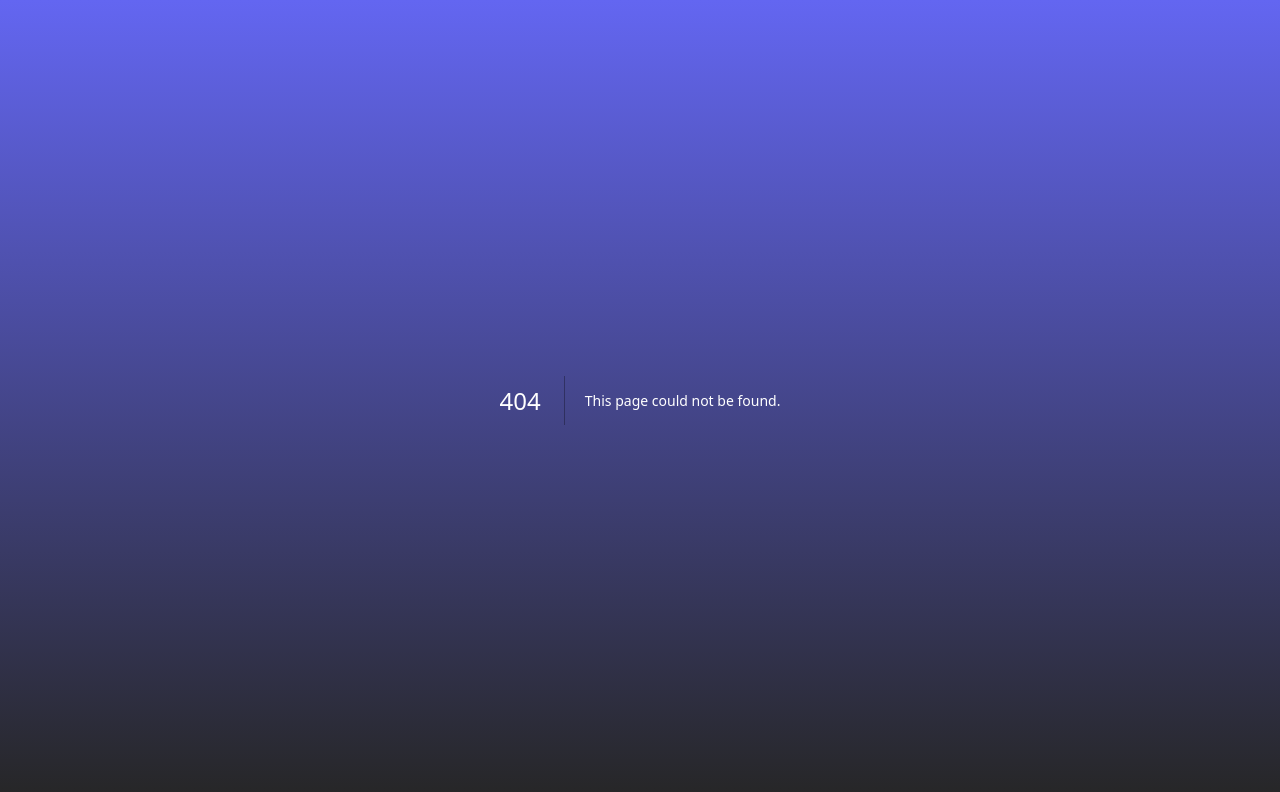
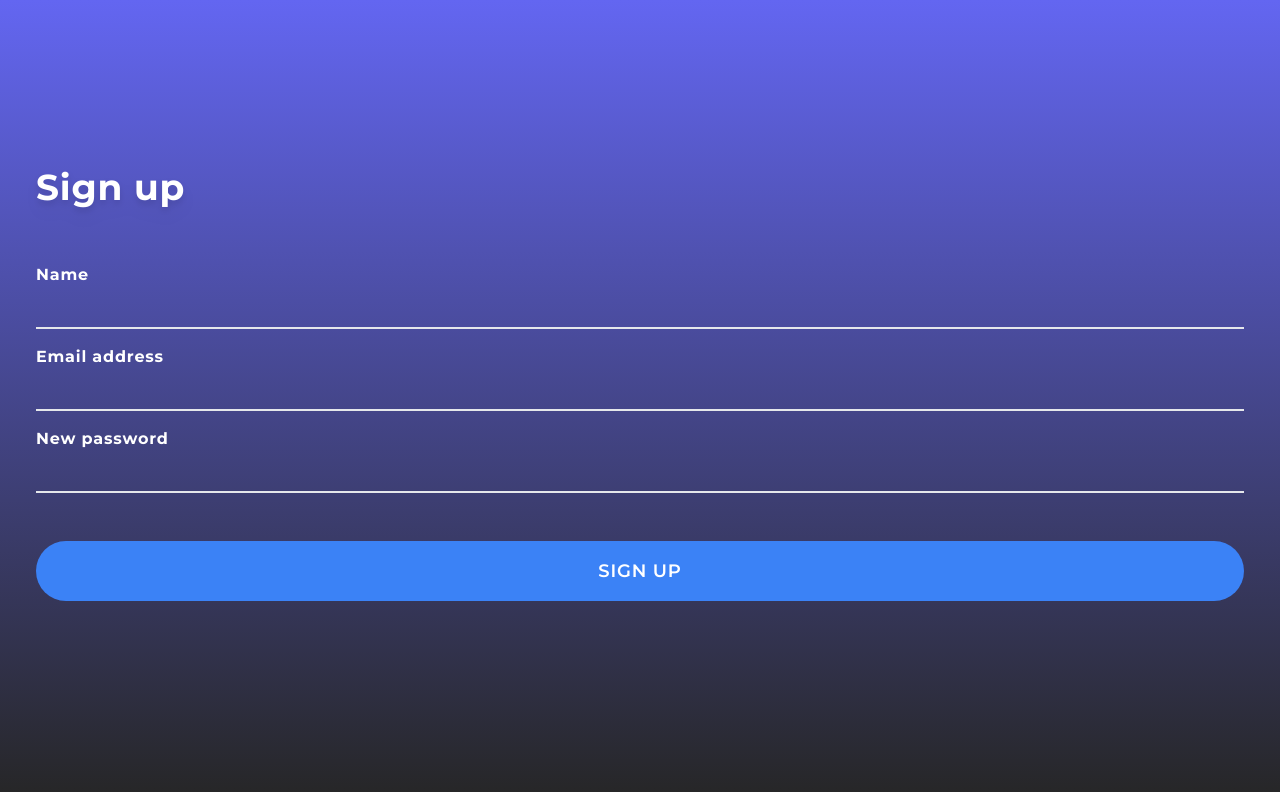
Before and after one commit to BerkanYuksel25/campus-buddy, a Next.js app: page /sign-up in a window 1280 px wide. Before the commit this address had no page. Shown: the top 792 px of the page. Built offline with nearby package versions, Linux system fonts and the light colour scheme.

Commit message:
CB-5: Initialise the sign up view

```diff
--- a/app/components/client.tsx
+++ b/app/components/client.tsx
@@ -1,6 +1,7 @@
 "use client";
 
 import Image from "next/image";
+import { useRouter } from "next/router";
 import { ButtonHTMLAttributes } from "react";
 
 export const CircularButton = ({
--- a/app/components/server.tsx
+++ b/app/components/server.tsx
@@ -4,6 +4,12 @@ import { ReactNode } from "react";
 export const CampusBuddySplash = () => (
   <h1 className="animate-bounce text-white text-4xl text font-bold self-center drop-shadow-lg">
     CampusBuddy
+  </h1>
+);
+
+export const Title = ({ children }: { children: string }) => (
+  <h1 className="text-white text-4xl text drop-shadow-lg font-bold pb-10">
+    {children}
   </h1>
 );
 
@@ -17,18 +23,18 @@ export const Form = ({ children }: { children: ReactNode }) => {
 
 export const Field = ({
   type,
-  label,
+  children,
 }: {
   type: HTMLInputTypeAttribute;
-  label: string;
+  children: string;
 }) => {
   return (
     <>
-      <label htmlFor={label} className="font-bold">
-        {label}
+      <label htmlFor={children} className="font-bold">
+        {children}
       </label>
       <input
-        id={label}
+        id={children}
         type={type}
         className="bg-transparent border-b-2 outline-none focus-visible:border-b-blue-500"
       />
--- a/app/page.tsx
+++ b/app/page.tsx
@@ -1,5 +1,5 @@
 import { CampusBuddySplash } from "./components/server";
 
-const Home = () => <CampusBuddySplash />;
+const HomePage = () => <CampusBuddySplash />;
 
-export default Home;
+export default HomePage;
--- a/app/sign-in/components/server.tsx
+++ b/app/sign-in/components/server.tsx
@@ -1,15 +1,11 @@
-import { Field } from "@/app/components/server";
+import { Field, Title } from "@/app/components/server";
 import Link from "next/link";
 
-export const Title = () => (
-  <h1 className="text-white text-4xl text drop-shadow-lg font-bold pb-10">
-    Sign in
-  </h1>
-);
+export const SignInTitle = () => <Title>Sign in</Title>;
 
-export const EmailField = () => <Field type="email" label="Email address" />;
+export const EmailField = () => <Field type="email">Email address</Field>;
 
-export const PasswordField = () => <Field type="password" label="Password" />;
+export const PasswordField = () => <Field type="password">Password</Field>;
 
 export const ForgotPasswordLink = () => (
   <Link
@@ -23,7 +19,7 @@ export const ForgotPasswordLink = () => (
 export const SignUpLink = () => (
   <div className="self-center uppercase text-xs font-semibold">
     Don&apos;t have an account?
-    <Link href="/" className="text-blue-500 pl-1">
+    <Link href="/sign-up" className="text-blue-500 pl-1">
       Sign up
     </Link>
   </div>
--- a/app/sign-in/page.tsx
+++ b/app/sign-in/page.tsx
@@ -3,8 +3,8 @@ import {
   EmailField,
   ForgotPasswordLink,
   PasswordField,
+  SignInTitle,
   SignUpLink,
-  Title,
 } from "./components/server";
 import { SignInButton, SocialSignOnButtons } from "./components/client";
 import { Form } from "../components/server";
@@ -16,7 +16,7 @@ export const metadata: Metadata = {
 
 const SignInPage = () => (
   <Form>
-    <Title />
+    <SignInTitle />
     <EmailField />
     <PasswordField />
     <ForgotPasswordLink />
--- /dev/null
+++ b/app/sign-up/components/client.tsx
@@ -0,0 +1,9 @@
+"use client";
+
+import { Button } from "@/app/components/client";
+
+export const SignUpButton = () => (
+  <Button type="submit" onClick={() => {}}>
+    Sign up
+  </Button>
+);
--- /dev/null
+++ b/app/sign-up/components/server.tsx
@@ -0,0 +1,15 @@
+import { Field, Title } from "@/app/components/server";
+
+export const SignUpTitle = () => <Title>Sign up</Title>;
+
+export const NameField = () => <Field type="text">Name</Field>;
+
+export const BirthDateFields = () => <Field type="date">Birth date</Field>;
+
+export const MobileNumberField = () => <Field type="tel">Mobile number</Field>;
+
+export const EmailField = () => <Field type="email">Email address</Field>;
+
+export const NewPasswordField = () => (
+  <Field type="password">New password</Field>
+);
--- /dev/null
+++ b/app/sign-up/page.tsx
@@ -0,0 +1,24 @@
+import { Form } from "../components/server";
+import { SignUpButton } from "./components/client";
+import {
+  BirthDateFields,
+  EmailField,
+  MobileNumberField,
+  NameField,
+  NewPasswordField,
+  SignUpTitle,
+} from "./components/server";
+
+const SignUpPage = () => {
+  return (
+    <Form>
+      <SignUpTitle />
+      <NameField />
+      <EmailField />
+      <NewPasswordField />
+      <SignUpButton />
+    </Form>
+  );
+};
+
+export default SignUpPage;
```
